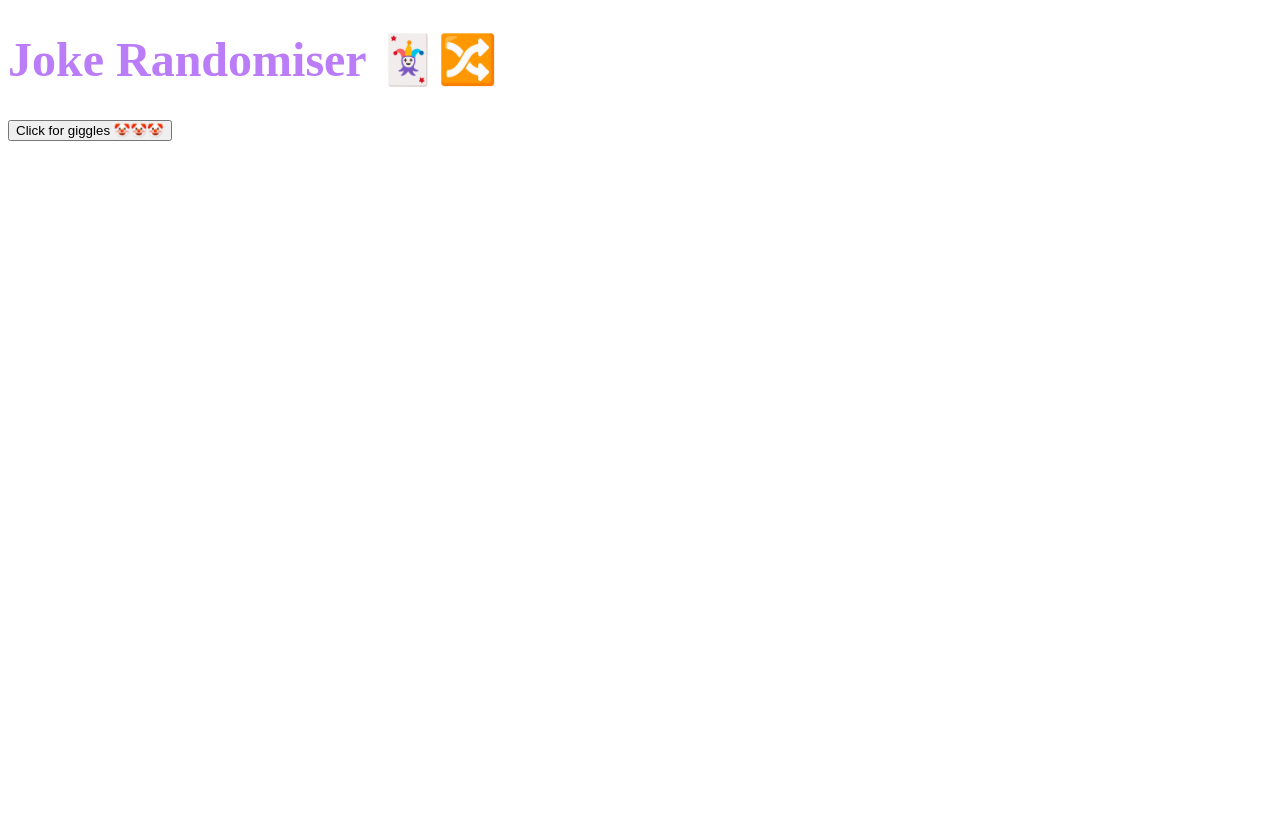
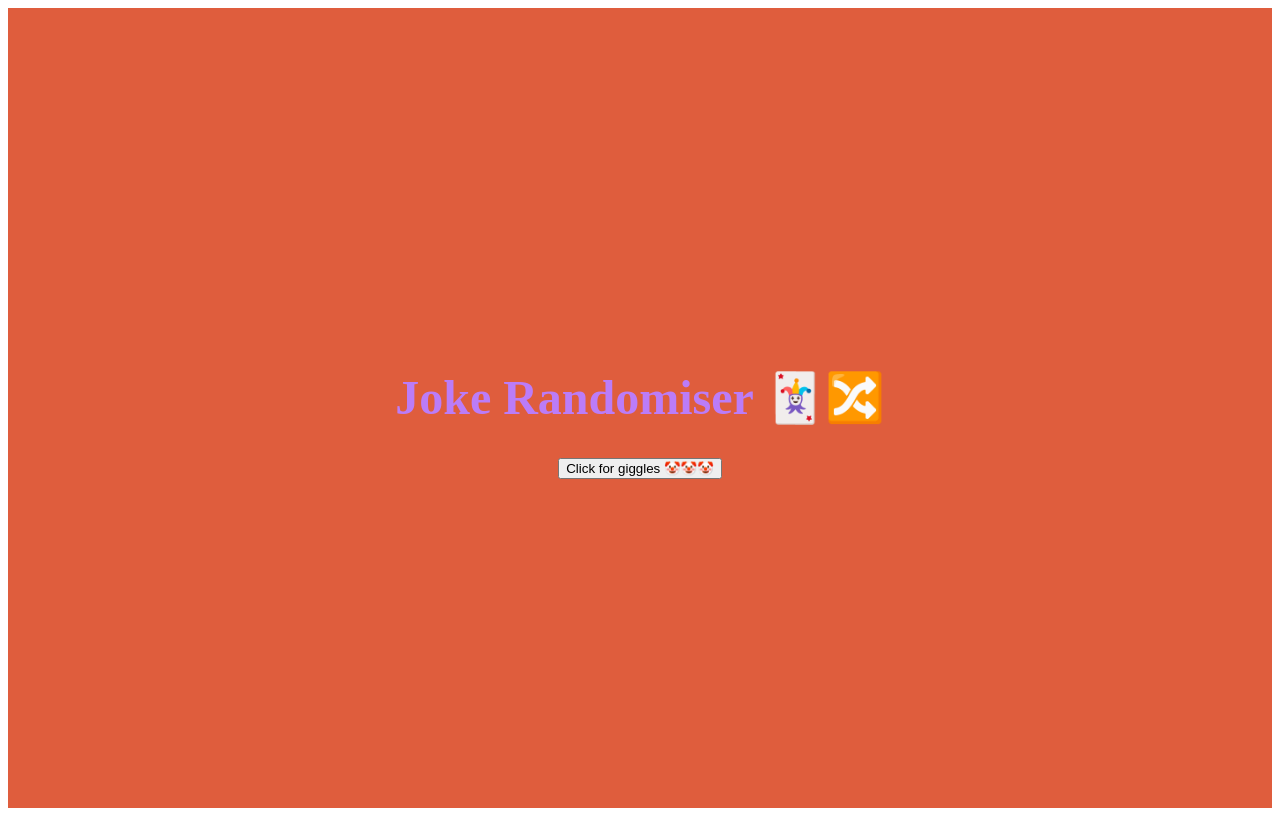
Before and after one commit to millipede-cpu/giggle-click, a React (Vite) app in the folder app/: page /joke-randomiser in a window 1280 px wide. Built offline with nearby package versions, Linux system fonts and the light colour scheme.

Commit message:
styling to the joke randomiser page
co-authored-by: Milly <millipede-cpu@users.noreply.github.com>

```diff
--- a/app/src/JokeRandomiser.tsx
+++ b/app/src/JokeRandomiser.tsx
@@ -4,14 +4,24 @@ import NextButton from "./NextButton";
 
 export default function JokeRandomiser() {
   return (
-    <>
+    <PageStyle>
       <Title>Joke Randomiser 🃏🔀</Title>
       <Link to={"/card-flip-game"}>
         <NextButton />
       </Link>
-    </>
+    </PageStyle>
   );
 }
+
+const PageStyle = styled.div`
+  display: flex;
+  justify-content: center;
+  align-items: center;
+  flex-direction: column;
+  background: #df5d3d;
+  height: 100vh;
+  width: 100%;
+`;
 
 const Title = styled.h1`
   font-size: 3rem;
```
